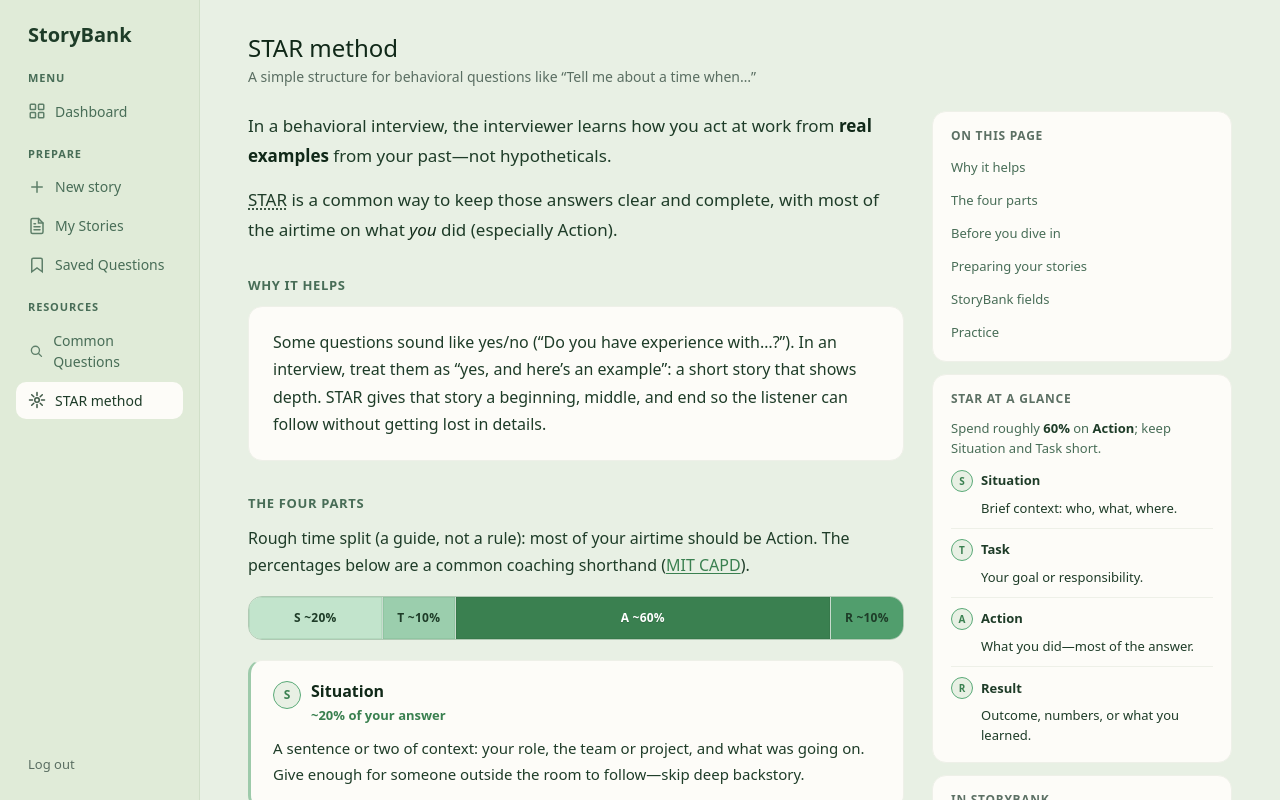
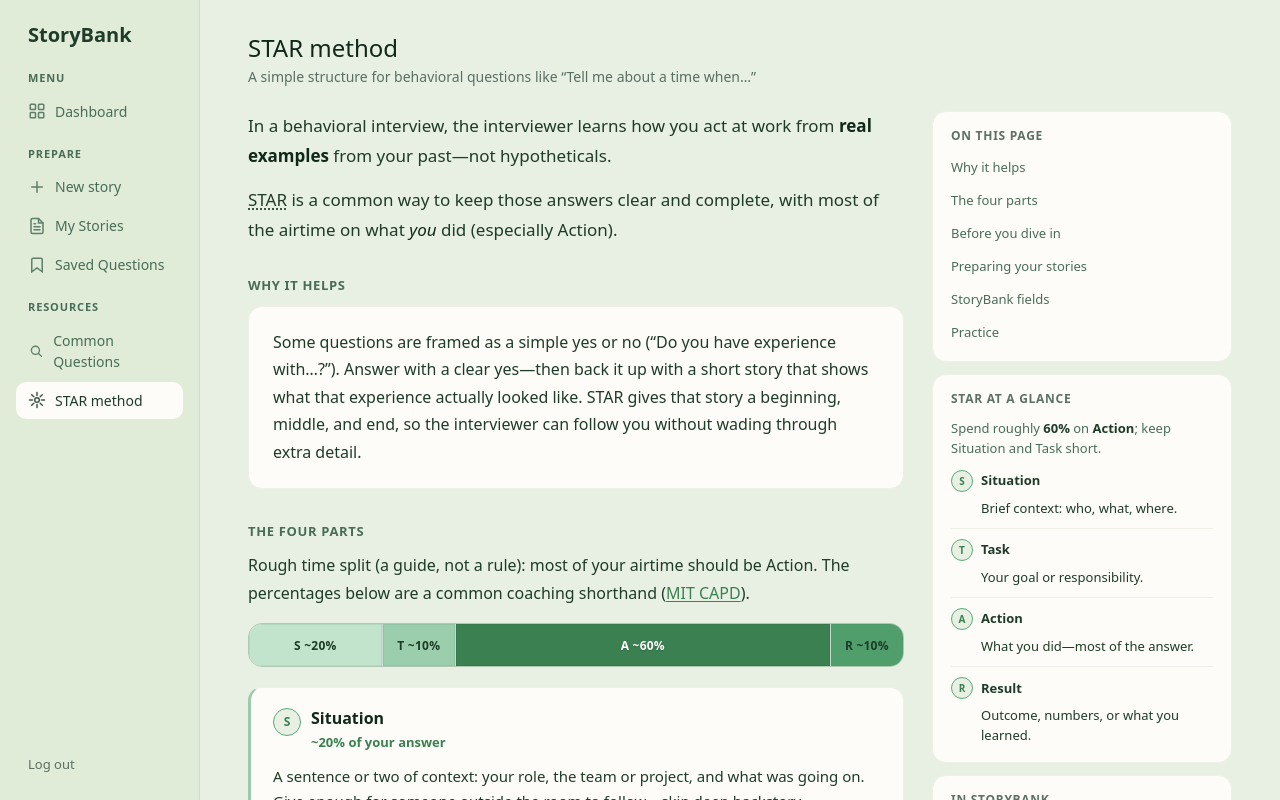
Before and after one commit to park-jenna/storybank, a Next.js app in the folder frontend/: page /interview-tips in a window 1280 px wide. Shown: the top 800 px of the page. Built offline with nearby package versions, Linux system fonts and the light colour scheme; no server answers.

Commit message:
fix(interview-tips): refine wording

```diff
--- a/frontend/src/app/interview-tips/page.tsx
+++ b/frontend/src/app/interview-tips/page.tsx
@@ -198,10 +198,10 @@ export default function InterviewTipsPage() {
             </h2>
             <div className="card star-resource-prose-card">
               <p className="star-resource-card-p">
-                Some questions sound like yes/no (“Do you have experience with…?”). In an interview,
-                treat them as “yes, and here’s an example”: a short story that shows depth. STAR gives
-                that story a beginning, middle, and end so the listener can follow without getting lost
-                in details.
+                Some questions are framed as a simple yes or no (“Do you have experience with…?”).
+                Answer with a clear yes—then back it up with a short story that shows what that
+                experience actually looked like. STAR gives that story a beginning, middle, and end, so
+                the interviewer can follow you without wading through extra detail.
               </p>
             </div>
           </section>
```
